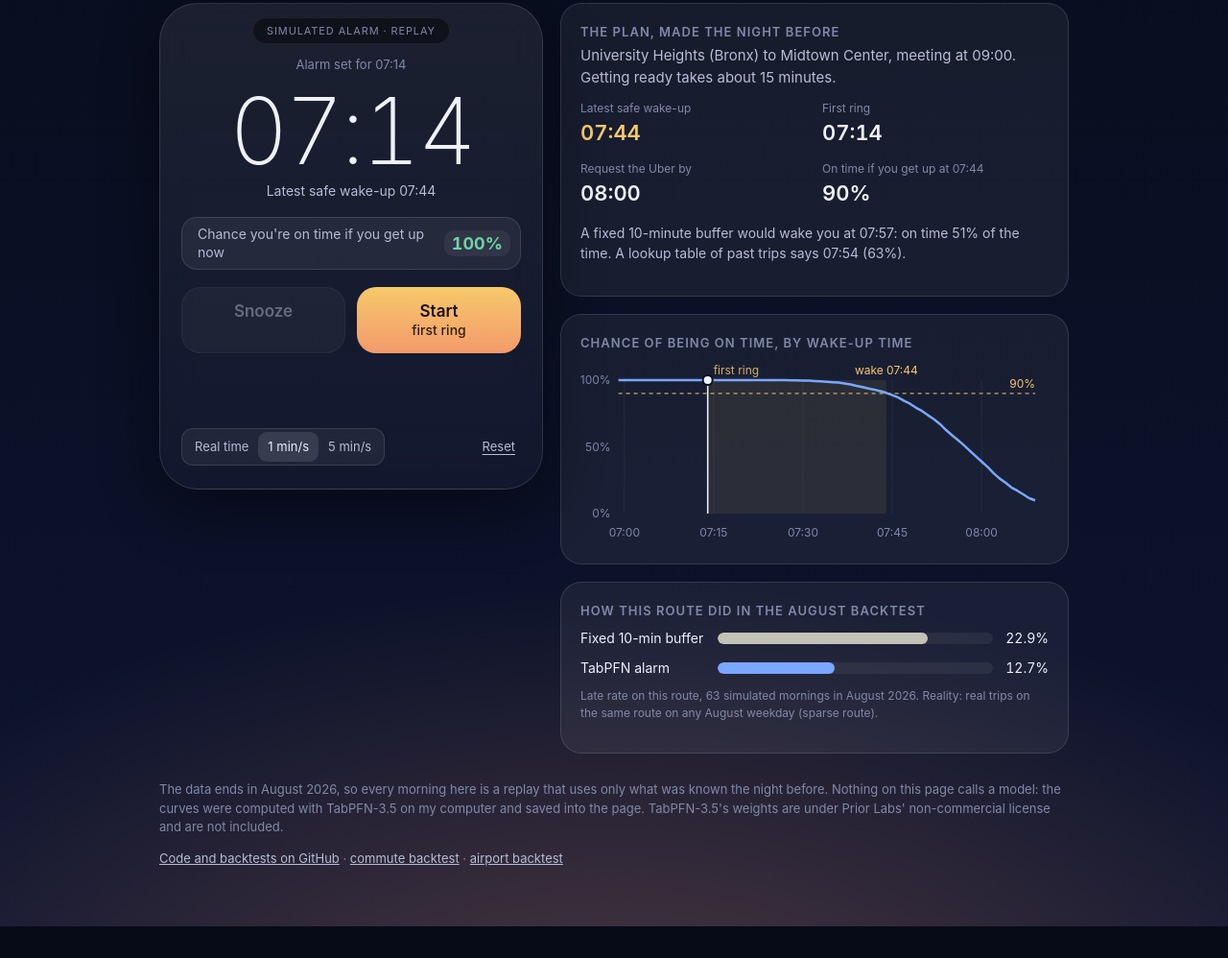
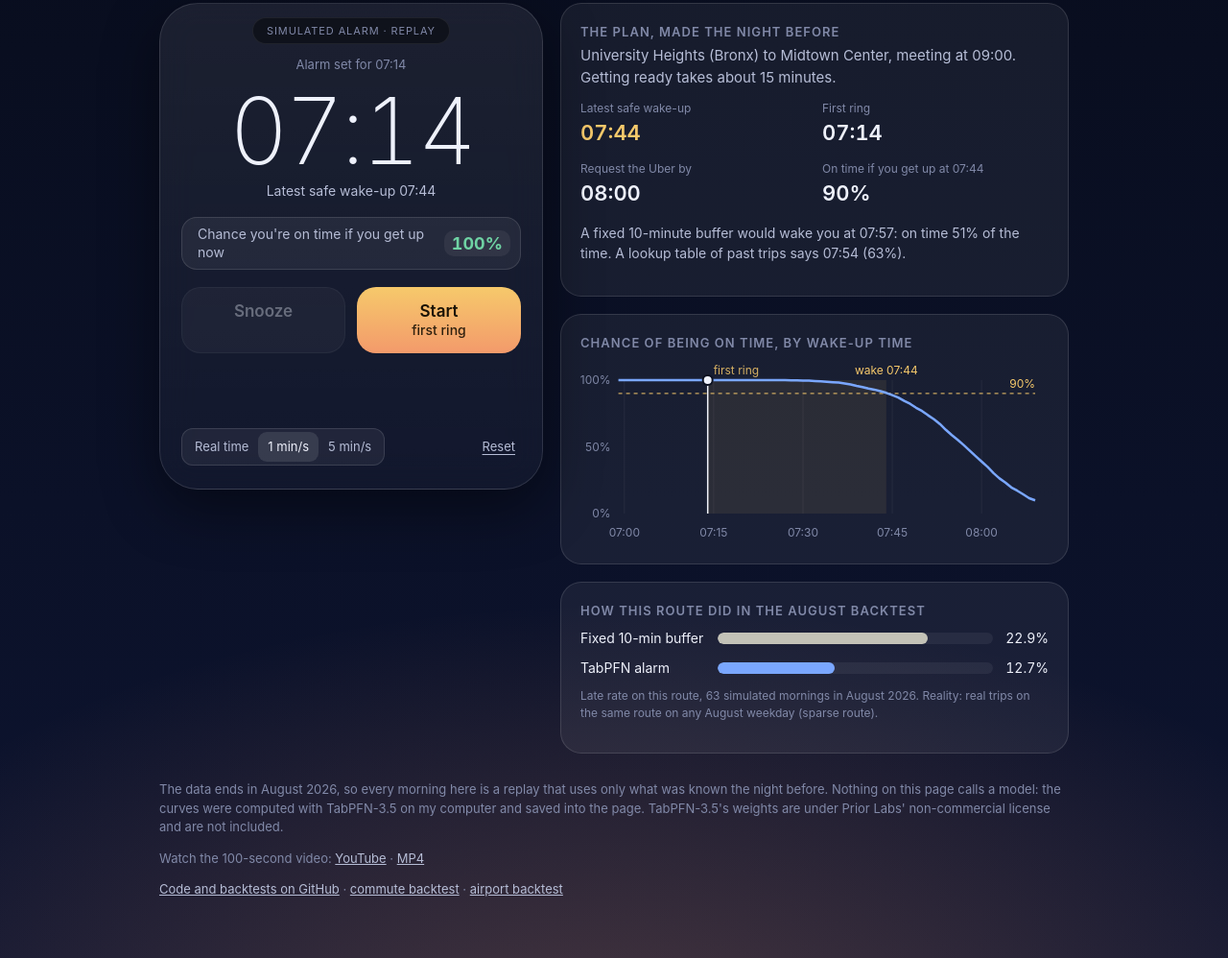
Before and after one commit to ting-hong-shieh/snooze-oracle, a plain HTML site: page docs/demo/index.html in a window 1280 px wide. Shown: the part 422-1420 px from the top of the page at 96% size. Before the commit the page ends 1387 px from the top, so only its background shows below. Drawn offline with Linux system fonts and the light colour scheme.

Commit message:
Demo: link the demo video (YouTube and a hosted MP4)

```diff
--- a/docs/demo/index.html
+++ b/docs/demo/index.html
@@ -324,6 +324,7 @@ html.video body { min-height: 1080px; }
 
   <footer>
     <p>The data ends in August 2026, so every morning here is a replay that uses only what was known the night before. Nothing on this page calls a model: the curves were computed with TabPFN-3.5 on my computer and saved into the page. TabPFN-3.5's weights are under Prior Labs' non-commercial license and are not included.</p>
+    <p>Watch the 100-second video: <a href="https://youtu.be/HcZXvemBTq8">YouTube</a> · <a href="snooze-oracle.mp4">MP4</a></p>
     <p><a href="https://github.com/ting-hong-shieh/snooze-oracle">Code and backtests on GitHub</a> · <a href="https://github.com/ting-hong-shieh/snooze-oracle/blob/main/docs/commute_backtest.md">commute backtest</a> · <a href="https://github.com/ting-hong-shieh/snooze-oracle/blob/main/docs/backtest.md">airport backtest</a></p>
   </footer>
 </div>
```
Also changed, not shown: src/agent/demo_template.html (+1 -0 lines), 1 other file.
